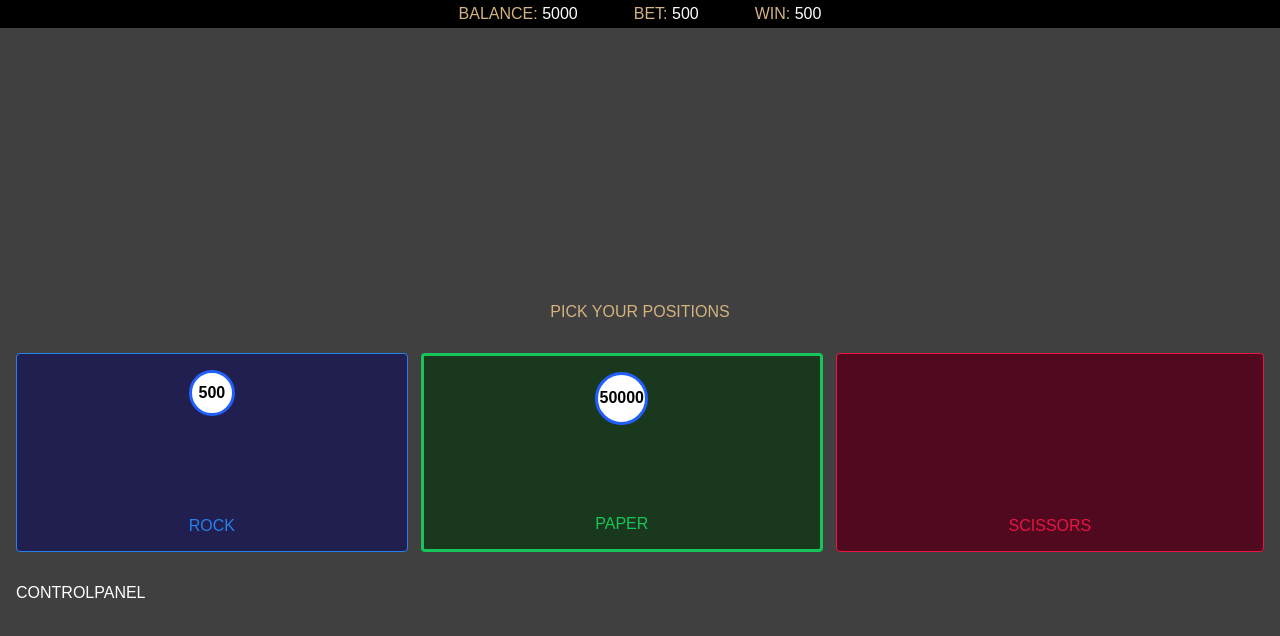
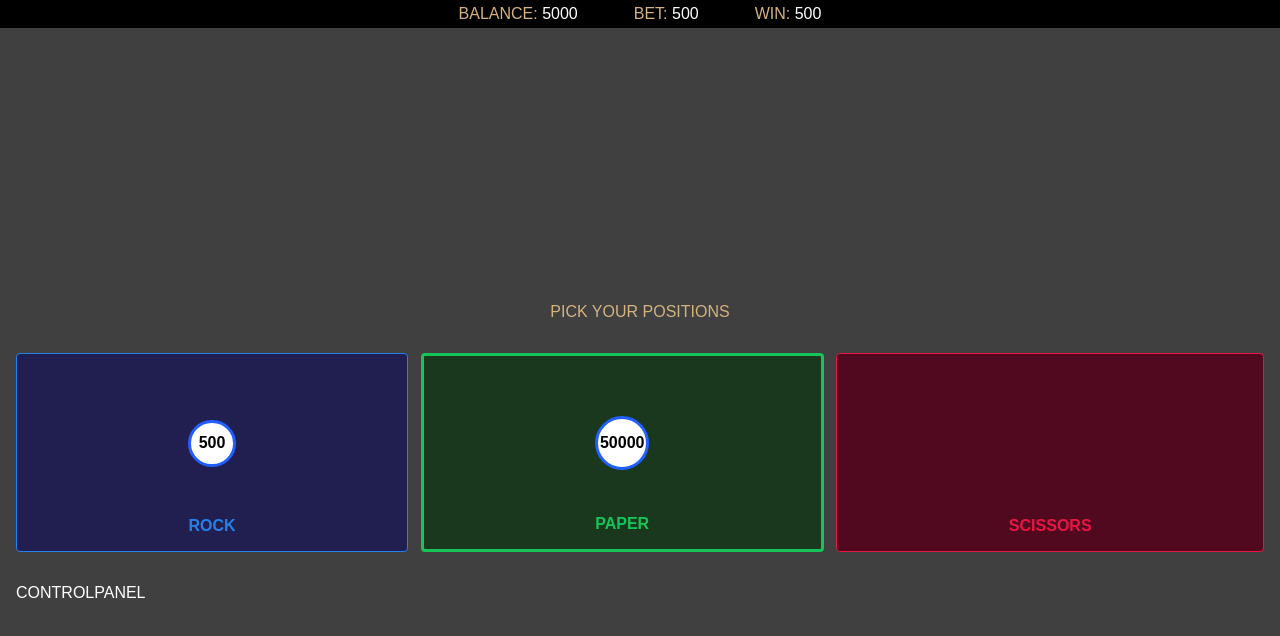
Before and after one commit to Nikolai-Iakushchenko/rock_paper_scissors, a React (Vite) app: page / in a window 1280 px wide. Shown: the top 636 px of the page. Built offline with nearby package versions, Linux system fonts and the light colour scheme.

Commit message:
add styles to Bet component

```diff
--- a/src/components/App/BettingPosition/BettingPosition.module.css
+++ b/src/components/App/BettingPosition/BettingPosition.module.css
@@ -25,3 +25,12 @@
 .winner {
   border-width: 3px;
 }
+
+.betArea {
+  display: grid;
+  align-items: center;
+}
+
+.label {
+  font-weight: bold;
+}
--- a/src/components/App/BettingPosition/BettingPosition.tsx
+++ b/src/components/App/BettingPosition/BettingPosition.tsx
@@ -21,8 +21,8 @@ const BettingPosition = ({
 
   return (
     <div className={bettingPositionClass}>
-      <div>{bet !== 0 && <Bet bet={bet} />}</div>
-      <div>{label}</div>
+      <div className={styles.betArea}>{bet !== 0 && <Bet bet={bet} />}</div>
+      <div className={styles.label}>{label}</div>
     </div>
   );
 };
```
